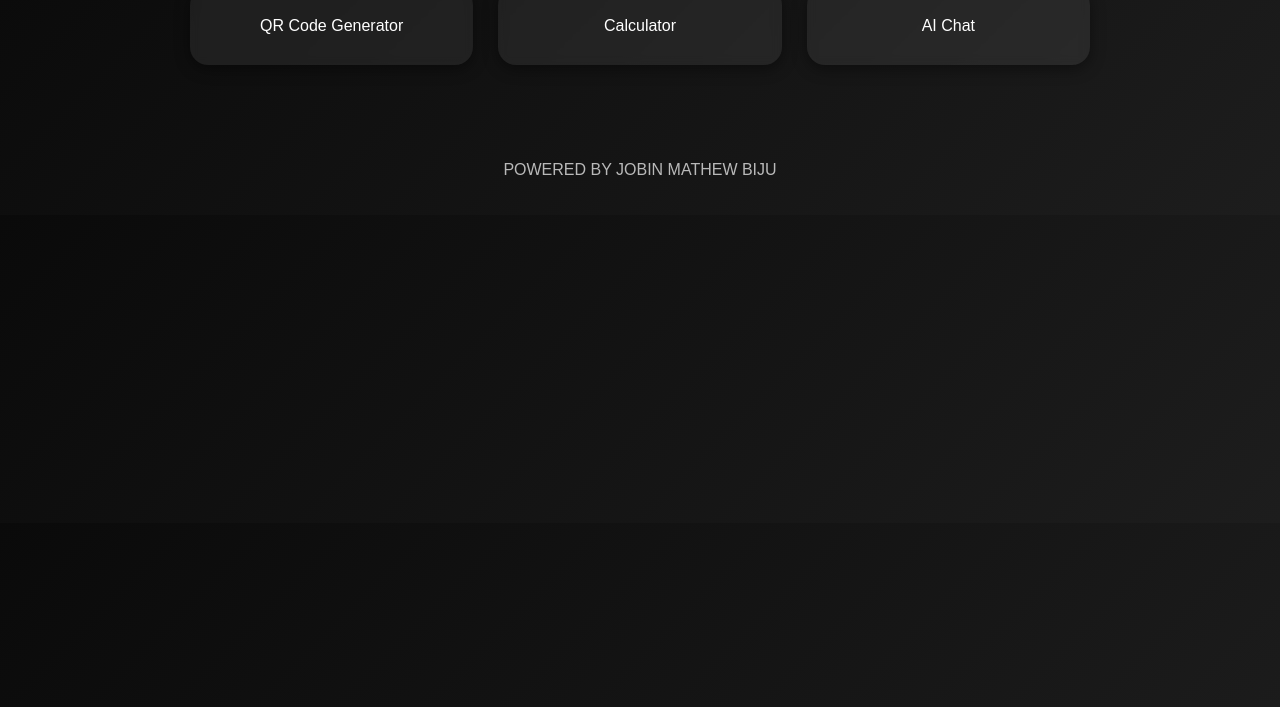
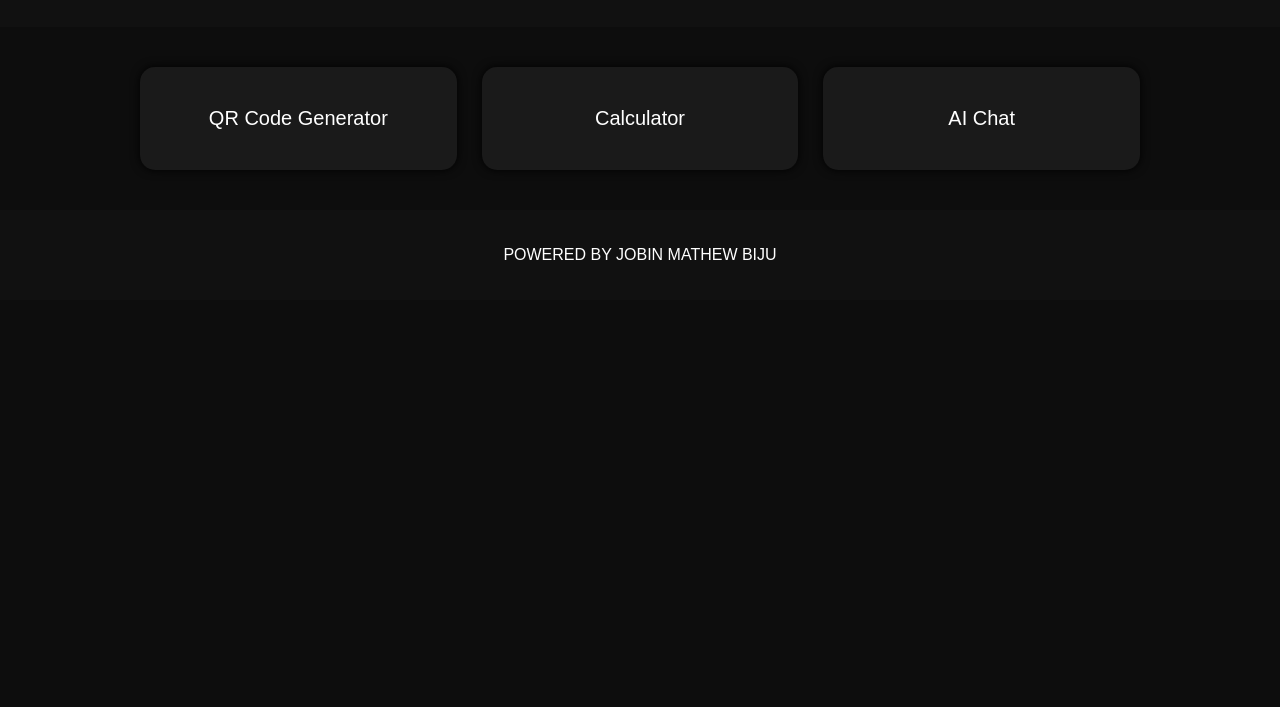
Before and after one commit to JMBYTGAMER/jmb-website, a plain HTML site: page index.html in a window 1280 px wide. Shown: the part 93-800 px from the top of the page. Drawn offline with Linux system fonts and the light colour scheme.

Commit message:
Update style.css

```diff
--- a/style.css
+++ b/style.css
@@ -1,63 +1,38 @@
-/* Global */
 body {
   margin: 0;
   padding: 0;
-  background: linear-gradient(135deg, #0a0a0a, #1d1d1d);
-  font-family: Poppins, Arial, sans-serif;
+  background: #0d0d0d;
   color: white;
+  font-family: Arial;
 }
 
-/* Header */
-.top-header {
+header, footer {
   text-align: center;
-  padding: 25px;
-  background: rgba(255, 255, 255, 0.05);
-  backdrop-filter: blur(8px);
-  box-shadow: 0 4px 10px rgba(0,0,0,0.4);
+  padding: 20px;
+  background: #111;
 }
 
-/* Title */
-.title {
-  text-align: center;
-  font-size: 32px;
-  margin-top: 30px;
-  margin-bottom: 40px;
-  font-weight: 600;
+.tool-grid {
+  display: grid;
+  grid-template-columns: repeat(auto-fit, minmax(250px, 1fr));
+  gap: 25px;
+  padding: 40px;
+  max-width: 1000px;
+  margin: auto;
 }
 
-/* Tool Grid */
-.tool-grid {
-  width: 90%;
-  max-width: 900px;
-  margin: auto;
-  display: grid;
-  grid-template-columns: repeat(auto-fit, minmax(200px, 1fr));
-  gap: 25px;
-}
-
-/* Cards */
 .card {
-  padding: 30px;
-  border-radius: 18px;
+  background: #1a1a1a;
+  padding: 40px;
+  border-radius: 15px;
   text-align: center;
+  color: white;
   text-decoration: none;
-  background: rgba(255,255,255,0.07);
-  color: white;
+  font-size: 20px;
+  box-shadow: 0 0 10px #000;
   transition: 0.3s;
-  backdrop-filter: blur(5px);
-  box-shadow: 0 4px 15px rgba(0,0,0,0.4);
 }
 
 .card:hover {
-  transform: translateY(-6px);
-  background: rgba(255,255,255,0.15);
-  box-shadow: 0 6px 20px rgba(0,0,0,0.6);
+  background: #2c2c2c;
 }
-
-/* Footer */
-footer {
-  text-align: center;
-  padding: 20px;
-  margin-top: 60px;
-  opacity: 0.7;
-}
```
